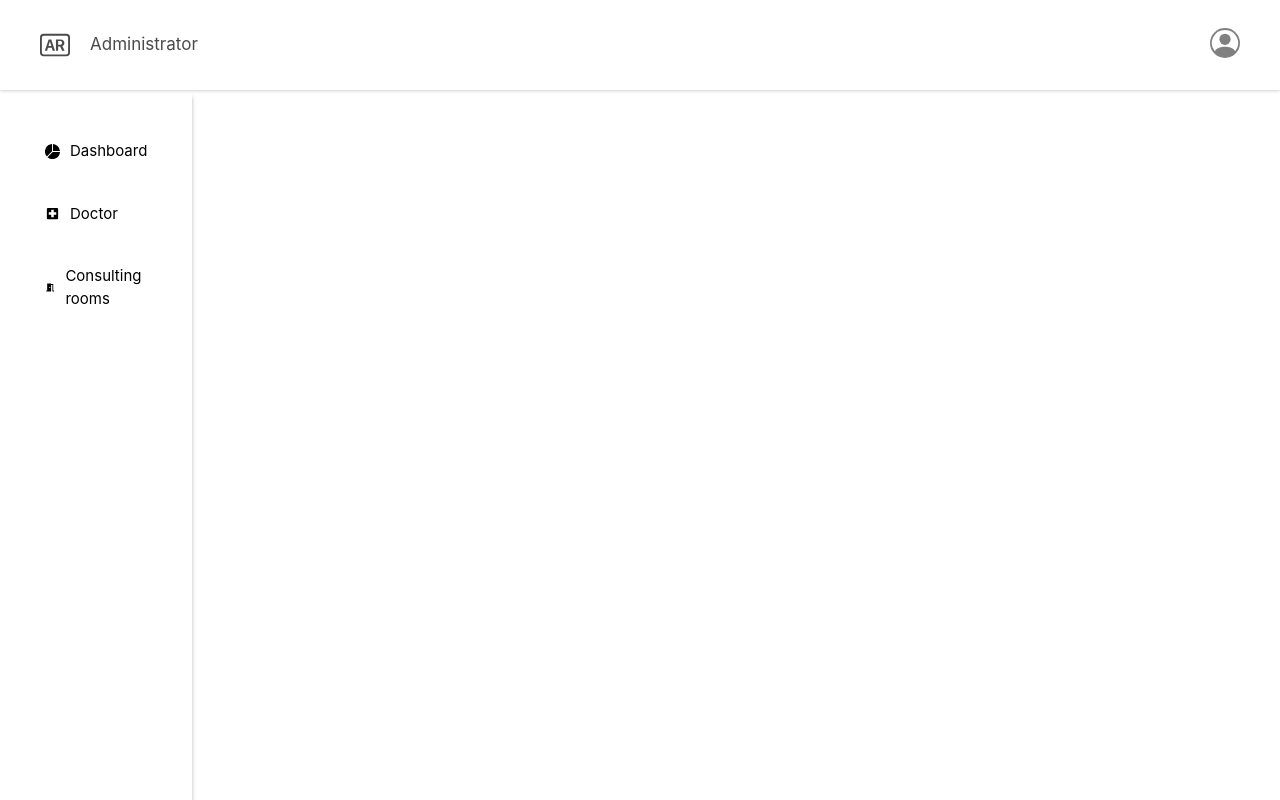
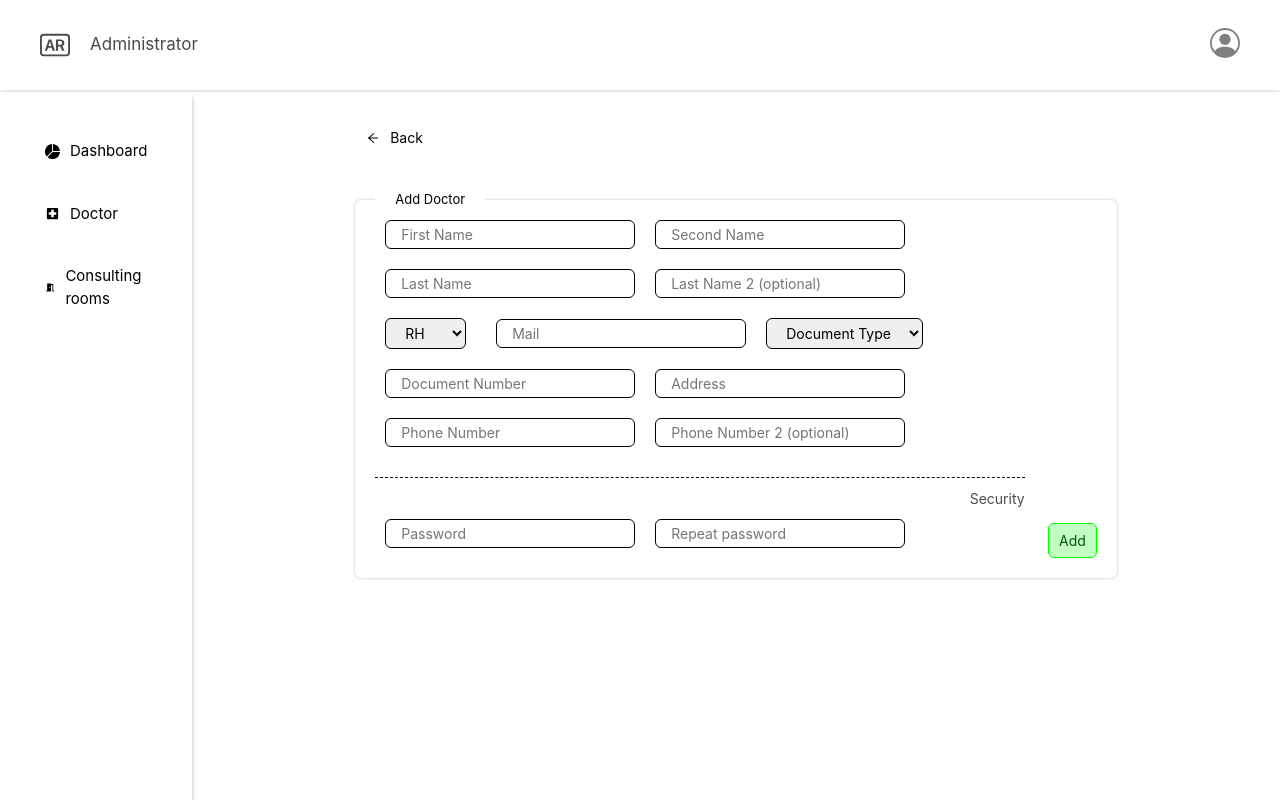
Before and after one commit to antoniomata99/frontend-healthtech, a React (Create React App) app: page /users/add in a window 1280 px wide. Built offline with nearby package versions, Linux system fonts and the light colour scheme.

Commit message:
:art: [ADD] Initial stucture user add page

```diff
--- a/src/App.js
+++ b/src/App.js
@@ -4,7 +4,7 @@ import { BrowserRouter as Router, Switch, Route } from 'react-router-dom'
 import './styles/styles.scss'
 // * Components and pages
 import { Layout } from './components'
-import { ConsultingRooms, Doctor, Schedule, Specialty, Login, DoctorsList } from './pages'
+import { ConsultingRooms, Doctor, Schedule, Specialty, Login, DoctorsList, UserAdd } from './pages'
 
 const Home = () => <div>Home</div>
 
@@ -20,6 +20,7 @@ function App() {
           <Route exact path='/doctor/specialty' component={Specialty} />
           <Route exact path='/doctor/list' component={DoctorsList} />
           <Route exact path='/consulting-rooms' component={ConsultingRooms} />
+          <Route exact path='/users/add' component={UserAdd} />
         </Layout>
       </Switch>
     </Router>
--- a/src/components/InputText/InputText.jsx
+++ b/src/components/InputText/InputText.jsx
@@ -3,15 +3,15 @@ import PropTypes from 'prop-types'
 // * Styles
 import '../../styles/globals/Input.scss'
 
-const InputText = ({ placeholder, setData, defaultValue }) => {
+const InputText = ({ placeholder, setData, defaultValue, type }) => {
   return (
     <input
       className='Input'
-      type='text'
+      type={type}
       placeholder={placeholder}
       required
-      onChange={(e) => setData(e.target.value)}
-      value={defaultValue}
+      // onChange={setData ? (e) => setData(e.target.value) : ''}
+      // value={defaultValue && defaultValue}
     />
   )
 }
@@ -20,12 +20,14 @@ InputText.defaultProps = {
   placeholder: 'Input Test',
   setData: null,
   defaultValue: '',
+  type: 'text',
 }
 
 InputText.propTypes = {
   placeholder: PropTypes.string.isRequired,
   setData: PropTypes.func,
   defaultValue: PropTypes.string,
+  type: PropTypes.string,
 }
 
 export { InputText }
--- /dev/null
+++ b/src/pages/UserAdd/UserAdd.jsx
@@ -0,0 +1,58 @@
+import React from 'react'
+// * Styles
+import '../../styles/components/UserAdd.scss'
+// * Components
+import { Container, Form, InputText, DropDown } from '../../components'
+
+const rhOptions = [
+  { id: 1, value: 'O+' },
+  { id: 2, value: 'A+' },
+  { id: 3, value: 'B+' },
+  { id: 4, value: 'AB+' },
+  { id: 5, value: 'O-' },
+  { id: 6, value: 'A-' },
+  { id: 7, value: 'B-' },
+  { id: 8, value: 'AB-' },
+]
+const documentTypeOptions = [
+  { id: 1, value: 'CC' },
+  { id: 2, value: 'TI' },
+  { id: 3, value: 'CE' },
+]
+
+const UserAdd = () => {
+  // TODO: Obtain url parameter for render doctor options
+  const isDoctor = false
+  return (
+    <Container button={true}>
+      <Form title='Add Doctor'>
+        <InputText placeholder='First Name' />
+        <InputText placeholder='Second Name' />
+        <InputText placeholder='Last Name' />
+        <InputText placeholder='Last Name 2 (optional)' />
+        <DropDown defaultOption='RH' options={rhOptions} />
+        <InputText placeholder='Mail' type='email' />
+        <DropDown defaultOption='Document type' options={documentTypeOptions} />
+        <InputText placeholder='Document Number' type='number' />
+        <InputText placeholder='Address' />
+        <InputText placeholder='Phone Number' type='number' />
+        <InputText placeholder='Phone Number 2 (optional)' type='number' />
+        {isDoctor && (
+          <div className='UserAdd__Additional-section'>
+            <h4 className='UserAdd__Section-Title'>Additional Information</h4>
+            <DropDown defaultOption='Specialty' />
+            <DropDown defaultOption='Consulting room' />
+            <DropDown defaultOption='Schedule' />
+          </div>
+        )}
+        <div className='UserAdd__Additional-section'>
+          <h4 className='UserAdd__Section-Title'>Security</h4>
+          <InputText placeholder='Password' type='password' />
+          <InputText placeholder='Repeat password' type='password' />
+        </div>
+      </Form>
+    </Container>
+  )
+}
+
+export { UserAdd }
--- a/src/pages/index.js
+++ b/src/pages/index.js
@@ -4,3 +4,4 @@ export { Doctor } from './Doctor/Doctor.jsx'
 export { DoctorsList } from './DoctorsList/DoctorsList.jsx'
 export { Specialty } from './Specialty/Specialty.jsx'
 export { Login } from './Login/Login.jsx'
+export { UserAdd } from './UserAdd/UserAdd.jsx'
--- /dev/null
+++ b/src/styles/components/UserAdd.scss
@@ -0,0 +1,12 @@
+.UserAdd {
+  &__Additional-section {
+    border-top: 1px dashed black;
+    padding: 1rem 0;
+    margin-top: 2rem;
+  }
+
+  &__Section-Title {
+    text-align: end;
+    font-size: 1.4rem;
+  }
+}
--- a/src/styles/globals/Form.scss
+++ b/src/styles/globals/Form.scss
@@ -1,7 +1,7 @@
 .Form {
   position: relative;
   margin: 5rem 0 0;
-  padding: 2rem;
+  padding: 1rem 2rem;
   width: 100%;
   border: 0;
   border-radius: 0.6rem;
@@ -21,6 +21,14 @@
   &__Section {
     display: flex;
     justify-content: space-between;
-    align-items: center;
+    align-items: flex-end;
+
+    & > button {
+      margin-bottom: 1rem;
+    }
+  }
+
+  &__Container {
+    max-width: 90%;
   }
 }
--- a/src/styles/globals/Input.scss
+++ b/src/styles/globals/Input.scss
@@ -1,5 +1,5 @@
 .Input {
-  margin: 0 1rem;
+  margin: 1rem;
   padding: 0.5rem 1.5rem;
   border: 0.1rem solid black;
   border-radius: 0.6rem;
@@ -7,10 +7,10 @@
   font-size: 1.4rem;
 
   &:first-child {
-    margin-left: 0;
+    // margin-left: 0;
   }
   &:last-child {
-    margin-right: 2rem;
+    // margin-right: 2rem;
   }
 
   &--start {
```
